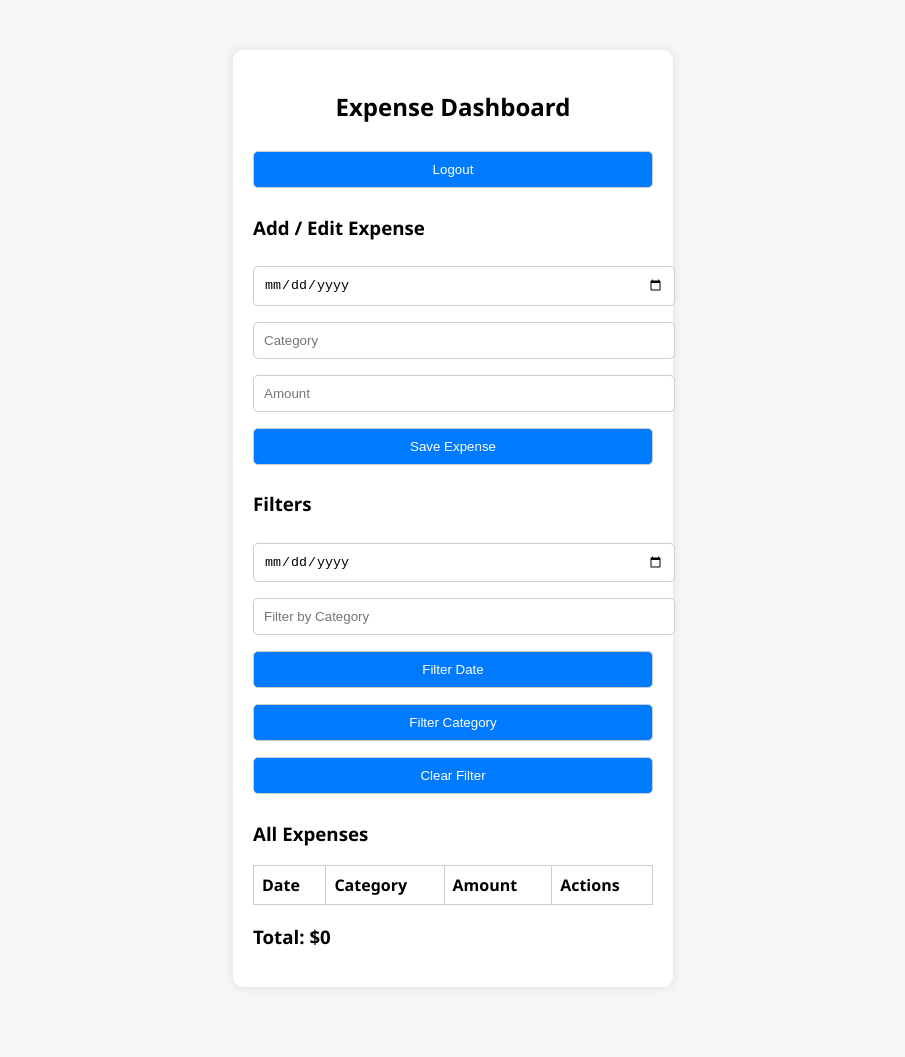
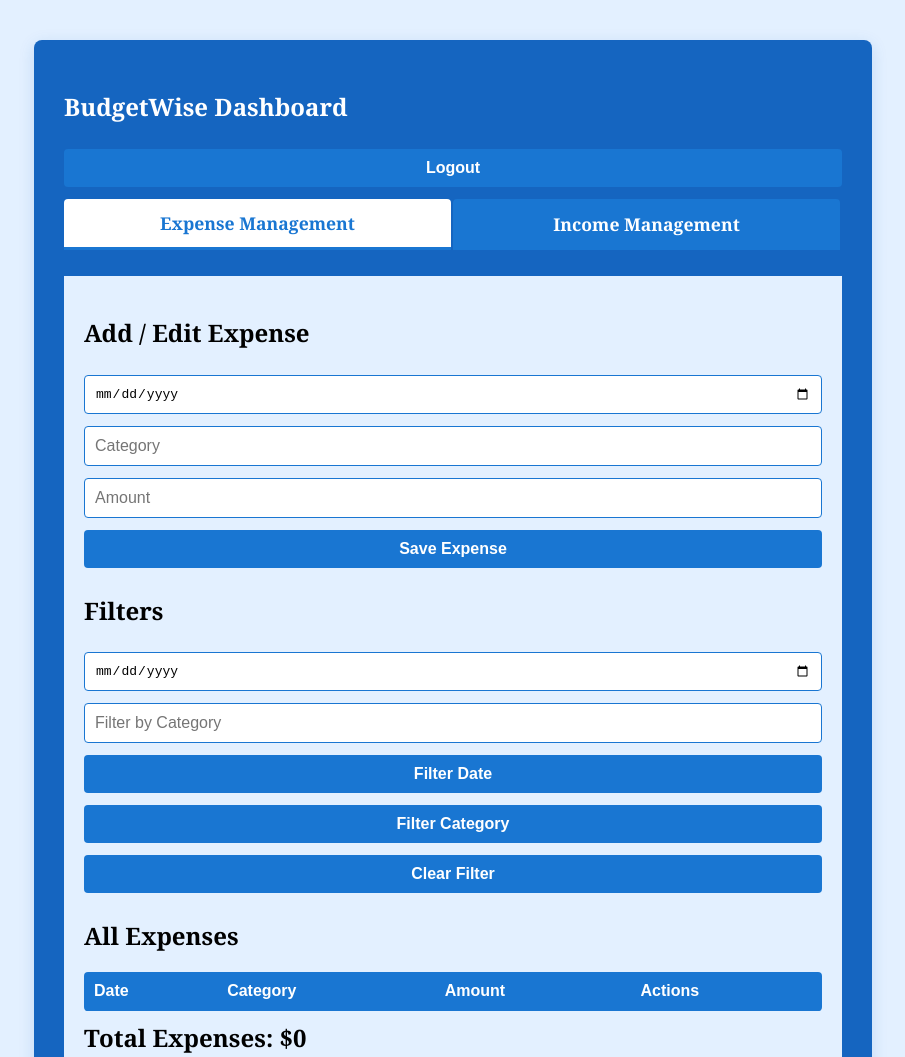
Before and after one commit to Asifa-Minahil011/group9_sectionA, a website: page public/dashboard.html in a window 1280 px wide. Shown: the top 1057 px of the page, without its empty margins (187-1092 px from the left). Drawn offline with Linux system fonts and the light colour scheme; no server answers; sample sign-in values are in the browser's storage.

Commit message:
updated UI

```diff
--- a/public/dashboard.html
+++ b/public/dashboard.html
@@ -4,27 +4,139 @@
   <meta charset="UTF-8">
   <title>Dashboard - BudgetWise</title>
   <link rel="stylesheet" href="style.css">
+  <style>
+    body {
+      background: #e3f0ff;
+      font-family: Arial, sans-serif;
+    }
+    .container {
+      background: #1565c0;
+      padding: 30px;
+      border-radius: 8px;
+      max-width: 900px;
+      margin: 40px auto;
+      box-shadow: 0 4px 16px rgba(21,101,192,0.15);
+      color: #fff;
+    }
+    h2, h2 {
+      color: #fff;
+      font-family: 'Georgia', serif;
+    }
+    .tab-buttons {
+      display: flex;
+      margin-bottom: 20px;
+    }
+    .tab-btn {
+      flex: 1;
+      padding: 12px;
+      background: #1976d2;
+      color: #fff;
+      border: none;
+      cursor: pointer;
+      font-size: 1.1em;
+      font-family: 'Georgia', serif;
+      border-radius: 4px 4px 0 0;
+      margin-right: 2px;
+      transition: background 0.2s;
+    }
+    .tab-btn.active {
+      background: #fff;
+      color: #1976d2;
+      font-weight: bold;
+      border-bottom: 3px solid #1976d2;
+    }
+    .tab-content {
+      display: none;
+      background: #e3f0ff;
+      color: #1565c0;
+      padding: 20px;
+      border-radius: 0 0 8px 8px;
+      margin-bottom: 20px;
+    }
+    .tab-content.active {
+      display: block;
+    }
+    input, button {
+      padding: 10px;
+      margin: 6px 0;
+      border-radius: 4px;
+      border: 1px solid #1976d2;
+      font-size: 1em;
+      width: 100%;
+      box-sizing: border-box;
+    }
+    input:focus {
+      outline: 2px solid #1976d2;
+    }
+    button {
+      background: #1976d2;
+      color: #fff;
+      border: none;
+      font-weight: bold;
+      cursor: pointer;
+      transition: background 0.2s;
+    }
+    button:hover {
+      background: #1565c0;
+    }
+    table {
+      width: 100%;
+      border-collapse: collapse;
+      margin-top: 10px;
+      background: #fff;
+      color: #1565c0;
+      border-radius: 4px;
+      overflow: hidden;
+    }
+    th, td {
+      padding: 10px;
+      border-bottom: 1px solid #1976d2;
+      text-align: left;
+    }
+    th {
+      background: #1976d2;
+      color: #fff;
+    }
+    tr:last-child td {
+      border-bottom: none;
+    }
+    .header {
+      color: black;
+    }
+    .total {
+      color: black;
+      font-weight: bold;
+      margin-top: 10px;
+    }
+  </style>
 </head>
 <body>
   <div class="container">
-    <h2>Expense Dashboard</h2>
+    <h2>BudgetWise Dashboard</h2>
     <button onclick="logout()">Logout</button>
 
-    <h3>Add / Edit Expense</h3>
+    <div class="tab-buttons">
+      <button class="tab-btn active" onclick="showTab('expenseTab')">Expense Management</button>
+      <button class="tab-btn" onclick="showTab('incomeTab')">Income Management</button>
+    </div>
+
+    <!-- Expense Tab -->
+    <div id="expenseTab" class="tab-content active">
+      <h2 class="header">Add / Edit Expense</h2>
       <input type="hidden" id="editId">
       <input type="date" id="date" required>
       <input type="text" id="category" placeholder="Category" required>
       <input type="number" id="amount" placeholder="Amount" required>
       <button onclick="addOrUpdateExpense()">Save Expense</button>
 
-    <h3>Filters</h3>
+      <h2 class="header">Filters</h2>
       <input type="date" id="filterDate" placeholder="Filter by Date">
       <input type="text" id="filterCategory" placeholder="Filter by Category">
       <button onclick="filterByDate()">Filter Date</button>
       <button onclick="filterByCategory()">Filter Category</button>
       <button onclick="loadExpenses()">Clear Filter</button>
 
-    <h3>All Expenses</h3>
+      <h2 class="header">All Expenses</h2>
       <table id="expenseTable">
         <thead>
           <tr>
@@ -36,10 +148,46 @@
         </thead>
         <tbody></tbody>
       </table>
-
-    <h3 id="totalExpense">Total: $0</h3>
+      <h2 class="total" id="totalExpense">Total Expenses: $0</h2>
     </div>
 
+    <!-- Income Tab -->
+    <div id="incomeTab" class="tab-content">
+      <h2 class="header">Add / Edit Income</h2>
+      <input type="hidden" id="incomeEditId">
+      <input type="date" id="incomeDate" required>
+      <input type="text" id="incomeSource" placeholder="Source" required>
+      <input type="number" id="incomeAmount" placeholder="Amount" required>
+      <button onclick="addOrUpdateIncome()">Save Income</button>
+
+      <h2 class="header">All Incomes</h2>
+      <table id="incomeTable">
+        <thead>
+          <tr>
+            <th>Date</th>
+            <th>Source</th>
+            <th>Amount</th>
+            <th>Actions</th>
+          </tr>
+        </thead>
+        <tbody></tbody>
+      </table>
+      <h2 class="total" id="totalIncome">Total Income: $0</h2>
+    </div>
+  </div>
+
+  <script>
+    function showTab(tabId) {
+      document.querySelectorAll('.tab-content').forEach(tab => tab.classList.remove('active'));
+      document.getElementById(tabId).classList.add('active');
+      document.querySelectorAll('.tab-btn').forEach(btn => btn.classList.remove('active'));
+      if(tabId === 'expenseTab') {
+        document.querySelector('.tab-btn:nth-child(1)').classList.add('active');
+      } else {
+        document.querySelector('.tab-btn:nth-child(2)').classList.add('active');
+      }
+    }
+  </script>
   <script src="script.js"></script>
 </body>
 </html>
--- a/public/style.css
+++ b/public/style.css
@@ -1,57 +1,78 @@
 body {
-  font-family: 'Segoe UI', sans-serif;
-  background-color: #f4f6f8;
+  background: #f5f5f5;
+  font-family: Arial, sans-serif;
+  display: flex;
+  flex-direction: column;
+  align-items: center;
   margin: 0;
-  padding: 0;
 }
 
-.container {
-  width: 400px;
-  margin: 50px auto;
-  background: white;
-  padding: 20px;
-  border-radius: 10px;
-  box-shadow: 0 0 10px rgba(0, 0, 0, 0.1);
+.page-title {
+  color: #cccccc;
+  font-size: 1.2em;
+  margin-top: 30px;
+  margin-bottom: 10px;
+  text-align: left;
+  width: 350px;
 }
 
-h2 {
-  text-align: center;
+.form-container {
+  margin-top: 5%;
+  background: #6c6c75;
+  padding: 30px 30px 20px 30px;
+  border-radius: 5px;
+  width: 450px;
+  box-shadow: 0 2px 8px rgba(0,0,0,0.1);
+  display: flex;
+  flex-direction: column;
+  margin-bottom: 40px;
 }
 
-input, select, button {
-  width: 100%;
+.form-title {
+  color: #fff;
+  font-family: 'Georgia', serif;
+  font-size: 2em;
+  text-align: center;
+  margin-bottom: 20px;
+  font-weight: bold;
+}
+
+label {
+  color: #fff;
+  font-size: 1.1em;
+  margin-bottom: 5px;
+  margin-top: 15px;
+}
+
+input {
+  width: 90%;
   padding: 10px;
-  margin: 8px 0;
-  border: 1px solid #ccc;
-  border-radius: 5px;
+  margin-bottom: 5px;
+  border: none;
+  border-radius: 2px;
+  font-size: 1em;
 }
 
 button {
-  background-color: #007bff;
-  color: white;
+  background: #fff;
+  color: #6c6c75;
+  font-weight: bold;
+  border: none;
+  border-radius: 2px;
+  padding: 10px;
+  margin-top: 20px;
+  width: 40%;
   cursor: pointer;
+  font-size: 1.1em;
 }
 
-button:hover {
-  background-color: #0056b3;
-}
-
-table {
-  width: 100%;
-  border-collapse: collapse;
+.switch-link {
   margin-top: 15px;
-}
-
-table, th, td {
-  border: 1px solid #ccc;
-}
-
-th, td {
-  padding: 8px;
   text-align: left;
 }
 
-.actions button {
-  width: auto;
-  margin-right: 5px;
+.switch-link a {
+  color: #fff;
+  text-decoration: underline;
+  font-size: 1em;
 }
```
Also changed, not shown: public/index.html (+10 -19 lines), public/signup.html (added, +22 -0 lines). Lines whose indentation alone changed are shown as unchanged.
